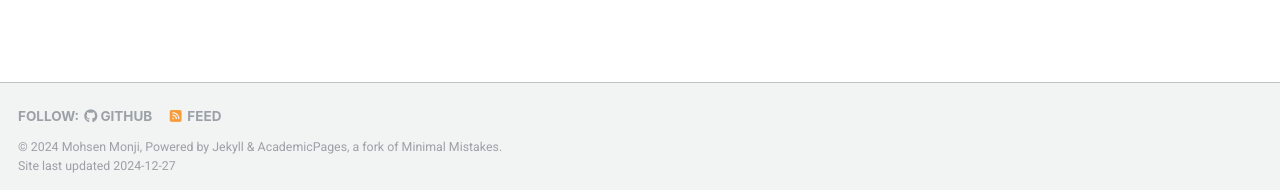
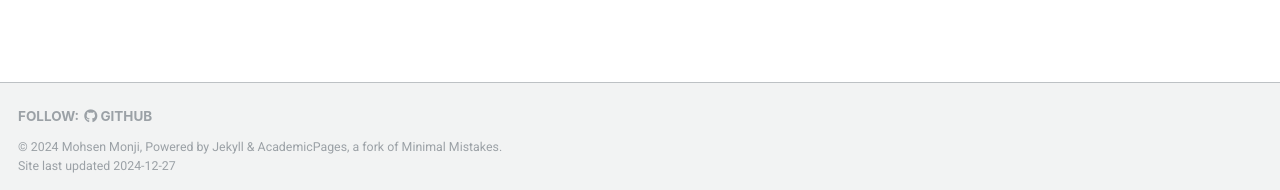
Before and after one commit to Mohsnmonji/mohsnmonji.github.io, a Jekyll site: the page built from _pages/front.md, in a window 1280 px wide and 900 px high, scrolled down 565 px. Shown: the part 707-897 px from the top of the window. Built offline with Jekyll 4.4.1, drawn with Linux system fonts in a browser that asks for light colours.

Commit message:
Update footer.html

```diff
--- a/_includes/footer.html
+++ b/_includes/footer.html
@@ -1,6 +1,6 @@
 {% include base_path %}
 
-{% if site.author.github or site.author.bitbucket or site.atom_feed.hide != true %}
+{% if site.author.github or site.author.bitbucket %}
 <div class="page__footer-follow">
   <ul class="social-icons">
     {% if site.data.ui-text[site.locale].follow_label %}
@@ -12,9 +12,6 @@
     {% if site.author.bitbucket %}
       <li><a href="http://bitbucket.org/{{ site.author.bitbucket }}"><i class="fab fa-bitbucket" aria-hidden="true"></i> Bitbucket</a></li>
     {% endif %}
-    {% if site.atom_feed.hide != true %}
-    <li><a href="{% if site.atom_feed.path %}{{ site.atom_feed.path }}{% else %}{{ base_path }}/feed.xml{% endif %}"><i class="fa fa-fw fa-rss-square" aria-hidden="true"></i> {{ site.data.ui-text[site.locale].feed_label | default: "Feed" }}</a></li>
-    {% endif %}
   </ul>
 </div>
 {% endif %}
```
